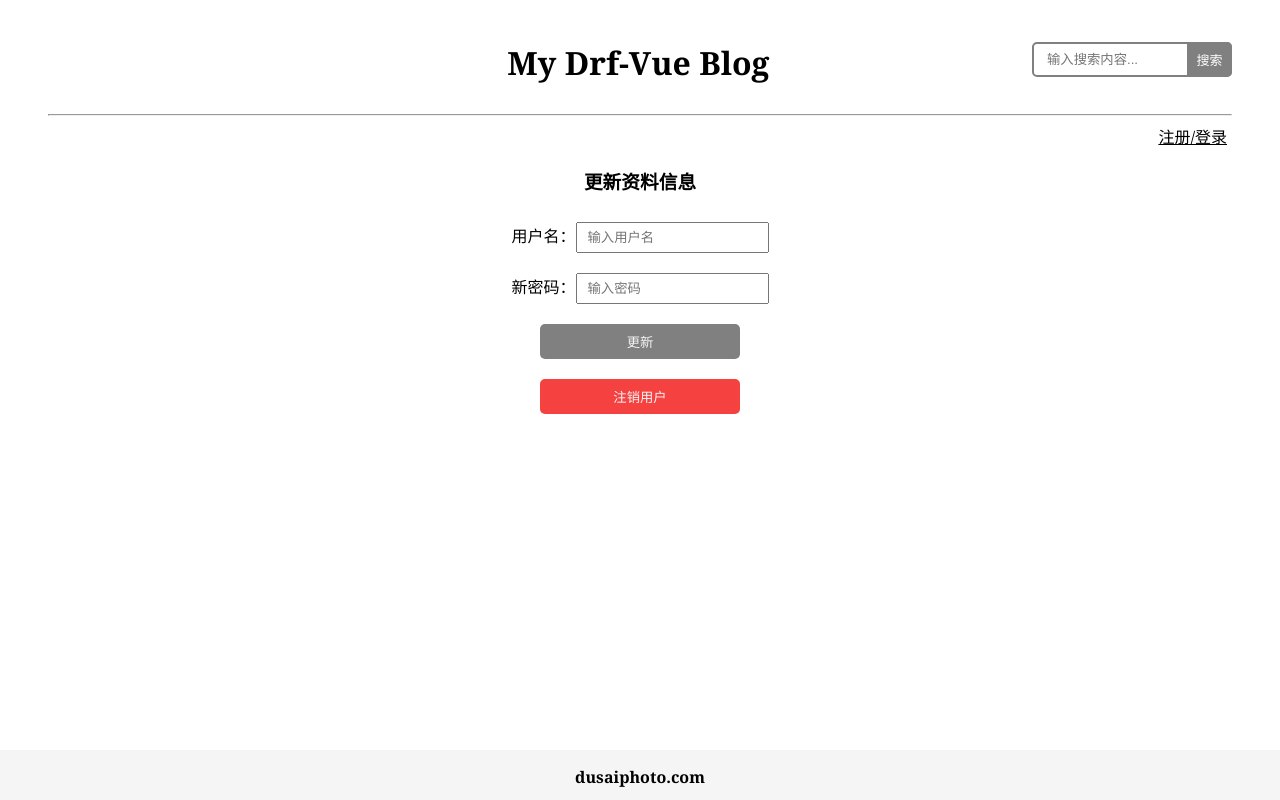
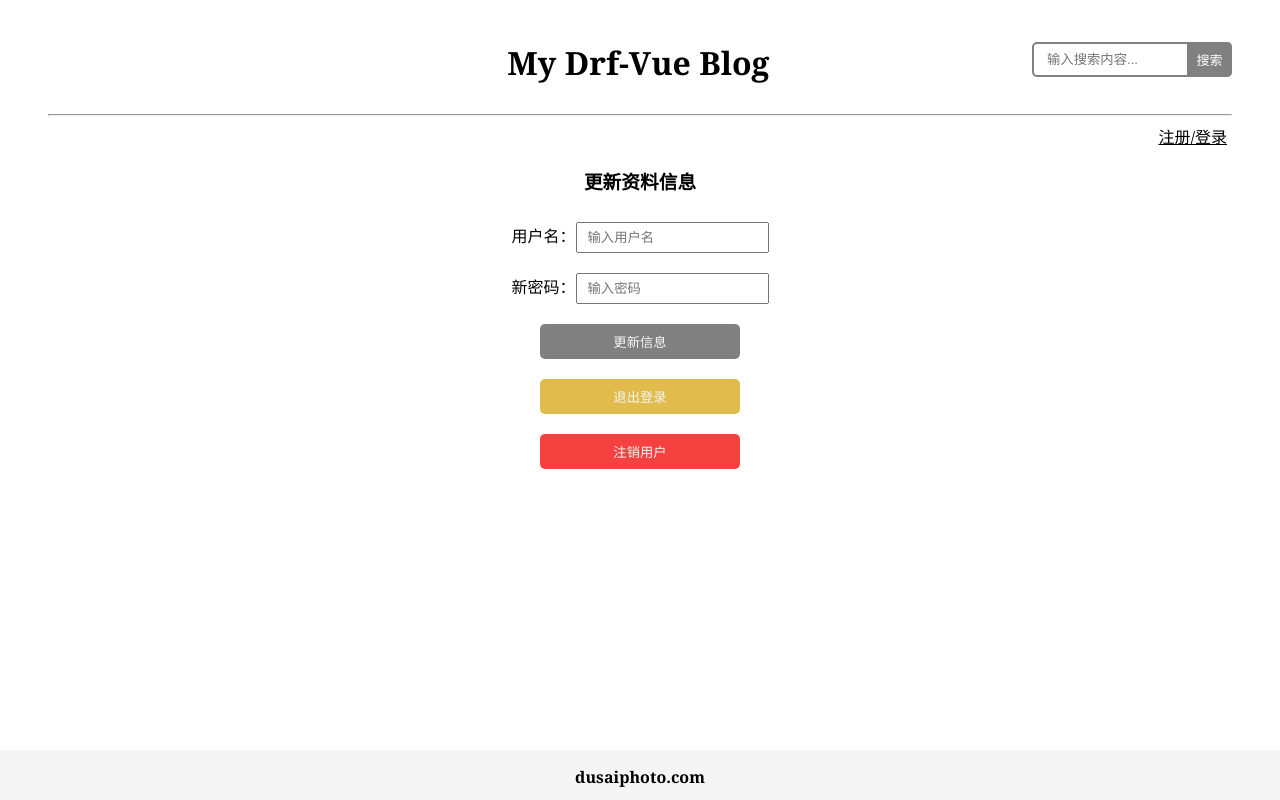
Before and after one commit to Sonder-MX/Blogs-Django-Vue, a Vue app in the folder frontend/: page /user/1 in a window 1280 px wide. Built offline with nearby package versions, Linux system fonts and the light colour scheme.

Commit message:
update logout

```diff
--- a/frontend/src/views/UserCenter.vue
+++ b/frontend/src/views/UserCenter.vue
@@ -14,11 +14,15 @@
       </div>
 
       <div class="form-elem">
-        <button v-on:click.prevent="changeInfo">更新</button>
+        <button @click.prevent="changeInfo">更新信息</button>
       </div>
 
       <div class="form-elem">
-        <button class="btn-danger" v-on:click.prevent="deleteUser">注销用户</button>
+        <button class="btn-warning" @click.prevent="logout">退出登录</button>
+      </div>
+
+      <div class="form-elem">
+        <button class="btn-danger" @click.prevent="deleteUser">注销用户</button>
       </div>
     </form>
   </div>
@@ -77,6 +81,13 @@ function changeInfo() {
   })
 }
 
+function logout() {
+  if (confirm("确定要退出吗?")) {
+    storage.clear()
+    router.push({ name: "Home" })
+  }
+}
+
 function deleteUser() {
   if (confirm("确定要删除用户吗？")) {
     authorization().then((res) => {
@@ -120,6 +131,10 @@ button {
   width: 200px;
 }
 
+.btn-warning {
+  background-color: rgb(225, 188, 76);
+}
+
 .btn-danger {
   background-color: rgb(246, 65, 65);
 }
```
